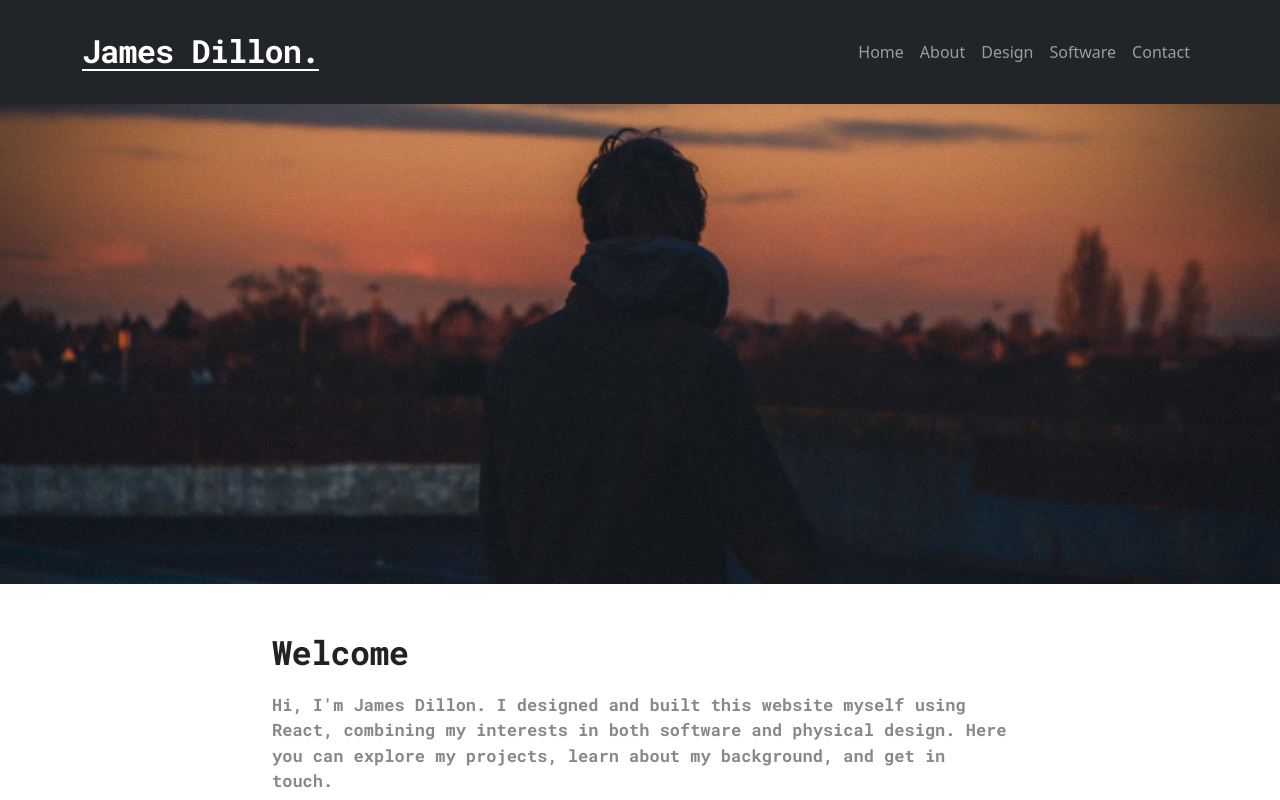
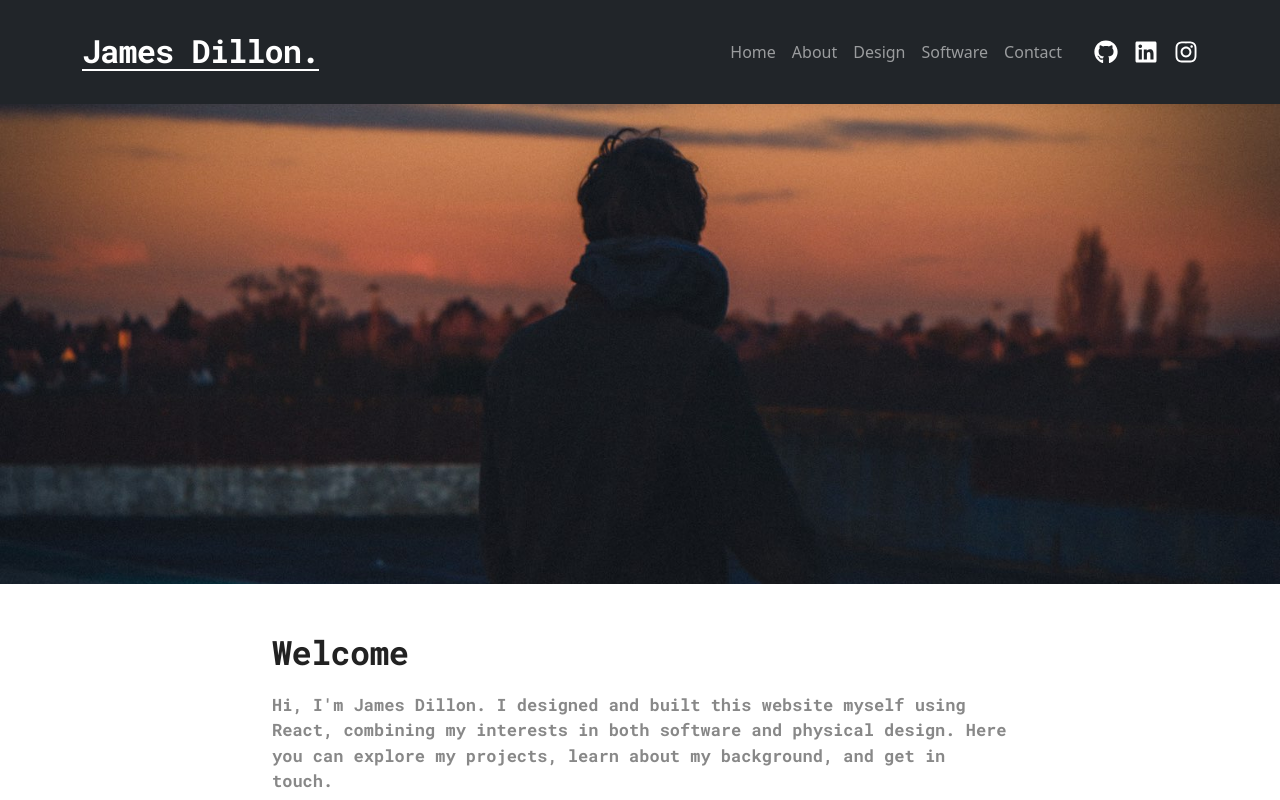
Before and after one commit to JamesDillonDev/JamesDillonDev.github.io, a React (Vite) app: page / in a window 1280 px wide. Shown: the top 800 px of the page. Built offline with nearby package versions, Linux system fonts and the light colour scheme.

Commit message:
Added socal links

```diff
--- a/package.json
+++ b/package.json
@@ -18,6 +18,7 @@
     "react": "^19.2.0",
     "react-bootstrap": "^2.10.10",
     "react-dom": "^19.2.0",
+    "react-icons": "^5.5.0",
     "react-router-dom": "^7.13.0"
   },
   "devDependencies": {
--- a/src/App.jsx
+++ b/src/App.jsx
@@ -2,6 +2,7 @@
 
 import './App.css';
 import { Container, Navbar, Nav } from 'react-bootstrap';
+import { FaGithub, FaLinkedin, FaInstagram } from 'react-icons/fa';
 import { HashRouter as Router, Routes, Route, Link } from 'react-router-dom';
 import Home from './pages/Home.jsx';
 import About from './pages/About.jsx';
@@ -31,6 +32,17 @@ export default function App() {
               <Nav.Link as={Link} to="/software">Software</Nav.Link>
               <Nav.Link as={Link} to="/contact">Contact</Nav.Link>
             </Nav>
+            <div className="social-links" style={{ display: 'flex', gap: '16px', marginLeft: '24px' }}>
+              <a href="https://github.com/JamesDillonDev" target="_blank" rel="noopener noreferrer" title="GitHub" style={{ color: '#fff', fontSize: '1.5rem', display: 'flex', alignItems: 'center' }}>
+                <FaGithub />
+              </a>
+              <a href="https://www.linkedin.com/in/james-dillon-6b3121368/" target="_blank" rel="noopener noreferrer" title="LinkedIn" style={{ color: '#fff', fontSize: '1.5rem', display: 'flex', alignItems: 'center' }}>
+                <FaLinkedin />
+              </a>
+              <a href="https://www.instagram.com/james.dillon15" target="_blank" rel="noopener noreferrer" title="Instagram" style={{ color: '#fff', fontSize: '1.5rem', display: 'flex', alignItems: 'center' }}>
+                <FaInstagram />
+              </a>
+            </div>
           </Container>
         </Navbar>
       </div>
```
Also changed, not shown: 1 other file (tests, documents, lock files or other folders).
